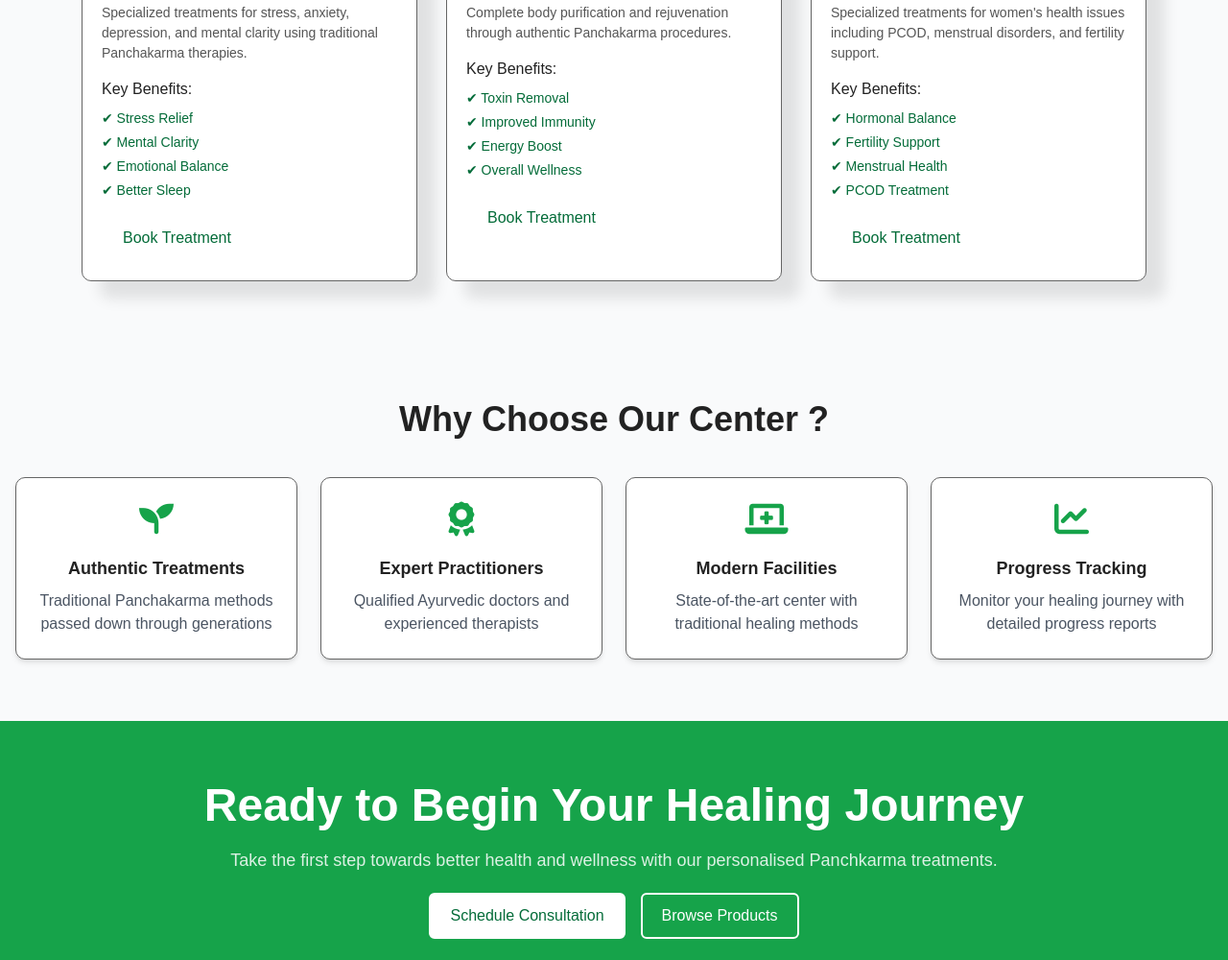
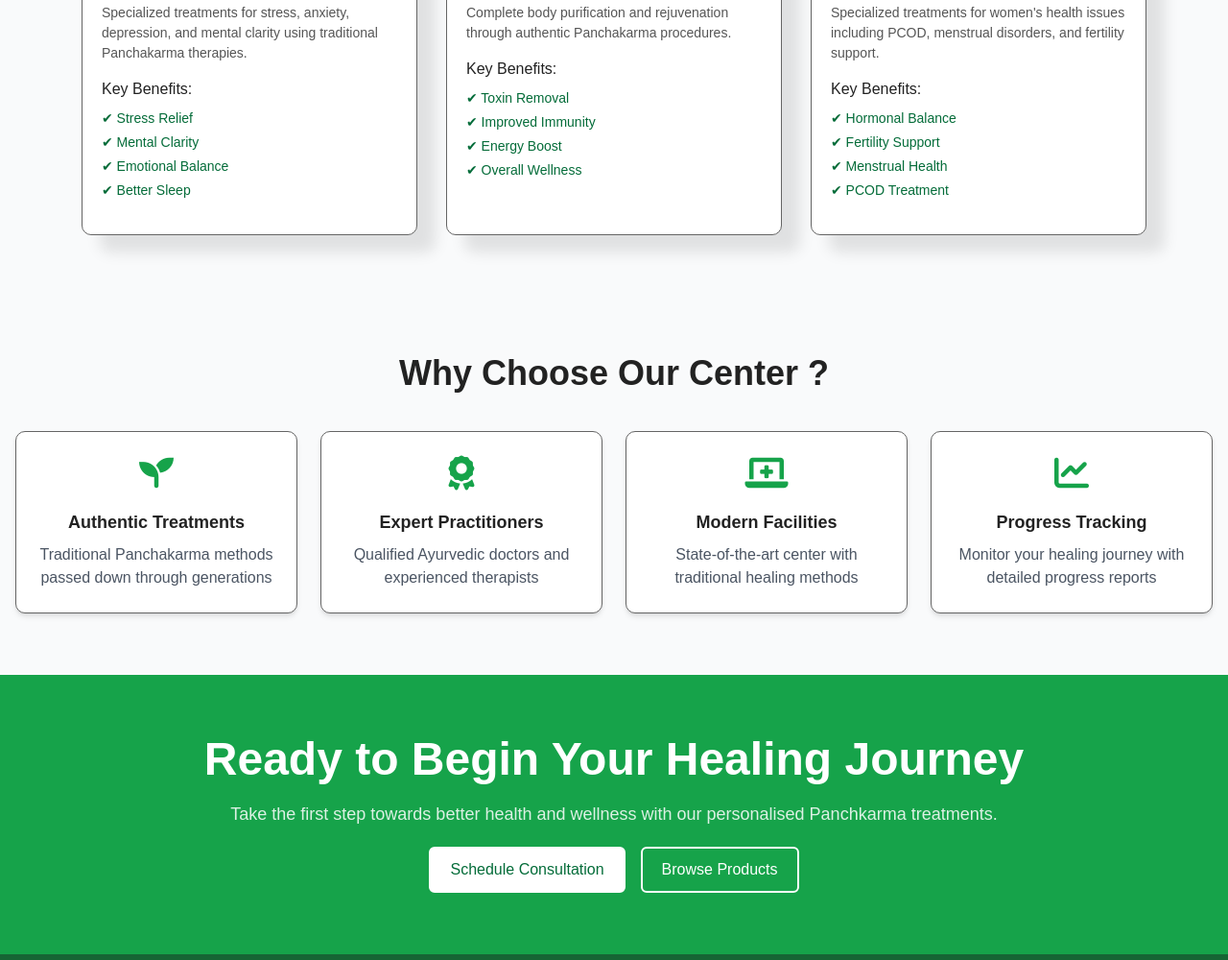
Before and after one commit to Tulsii12/AyurSutra-Project, a plain HTML site: page index.html in a window 1280 px wide. Shown: the part 952-1952 px from the top of the page at 96% size. Drawn offline with nearby package versions, Linux system fonts and the light colour scheme.

Commit message:
updated home page

```diff
--- a/index.html
+++ b/index.html
@@ -71,7 +71,6 @@
         <li>✔ Emotional Balance</li>
         <li>✔ Better Sleep</li>
       </ul>
-      <button class="home-btn home-primary">Book Treatment</button>
     </div>
 
     <!-- Card 2 -->
@@ -86,7 +85,6 @@
         <li>✔ Energy Boost</li>
         <li>✔ Overall Wellness</li>
       </ul>
-      <button class="home-btn home-primary">Book Treatment</button>
     </div>
 
     <!-- Card 3 -->
@@ -101,7 +99,6 @@
         <li>✔ Menstrual Health</li>
         <li>✔ PCOD Treatment</li>
       </ul>
-      <button class="home-btn home-primary">Book Treatment</button>
     </div>
   </div>
 </section>
```
